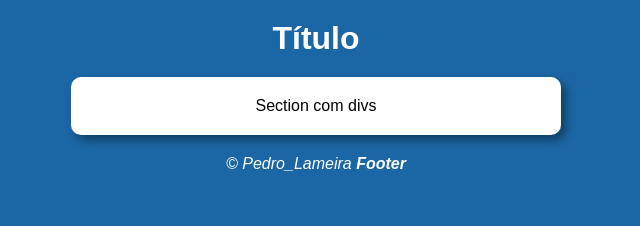
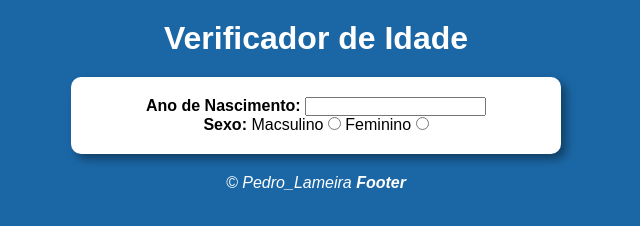
Before and after one commit to lameiragaspar/JavaScript, a plain HTML site: page Exercícios/Ex02_aula_12/index.html in a window 1280 px wide. Shown: the whole page, without its empty margins (324-964 px from the left). Drawn offline with Linux system fonts and the light colour scheme.

Commit message:
Alguns Ajustes

```diff
--- a/Exercícios/Ex02_aula_12/estilos/style.css
+++ b/Exercícios/Ex02_aula_12/estilos/style.css
@@ -17,7 +17,7 @@ header{
     margin: 20px 0;
 }
 
-section{
+main{
     width: 450px;
     background-color: white;
     border-radius: 10px;
@@ -26,6 +26,10 @@ section{
     box-shadow: 5px 5px 10px rgba(0, 0, 0, 0.397);
 }
 
+section > form > div > label:hover{
+    cursor: pointer;
+}
+
 footer{
     color: white;
     margin-top: 20px;
--- a/Exercícios/Ex02_aula_12/index.html
+++ b/Exercícios/Ex02_aula_12/index.html
@@ -4,20 +4,35 @@
     <meta charset="UTF-8">
     <meta name="viewport" content="width=device-width, initial-scale=1.0">
     <link rel="stylesheet" href="estilos/style.css">
-    <title>Modelo para os Exercícios</title>
+    <title>Verificador de Idade</title>
 </head>
 <body>
     <header>
-        <h1>Título</h1>
+        <h1>Verificador de Idade</h1>
     </header>
-    <section>
-        <div>
-            Section com divs
-        </div>
-        <div>
+    <main>
+        <section><!--Formulário-->
+            <form action="verificar">
+                <div>
+                    <label for="i_ano"><strong>Ano de Nascimento:</strong> </label>
+                    <input type="number" name="ano" id="i_ano">
+                </div>
 
-        </div>
-    </section>
+                <div>
+                    <strong>Sexo: </strong>
+                    <label for="masculino">Macsulino</label>
+                    <input type="radio" name="sexo" id="masculino">
+
+                    <label for="feminino">Feminino</label>
+                    <input type="radio" name="sexo" id="feminino">
+                </div>
+            </form>
+            <div><!--Fotos carregadas-->
+
+            </div>
+        </section>
+
+    </main>
     <footer>
         <p>&copy; Pedro_Lameira <strong>Footer</strong></p>
     </footer>
```
